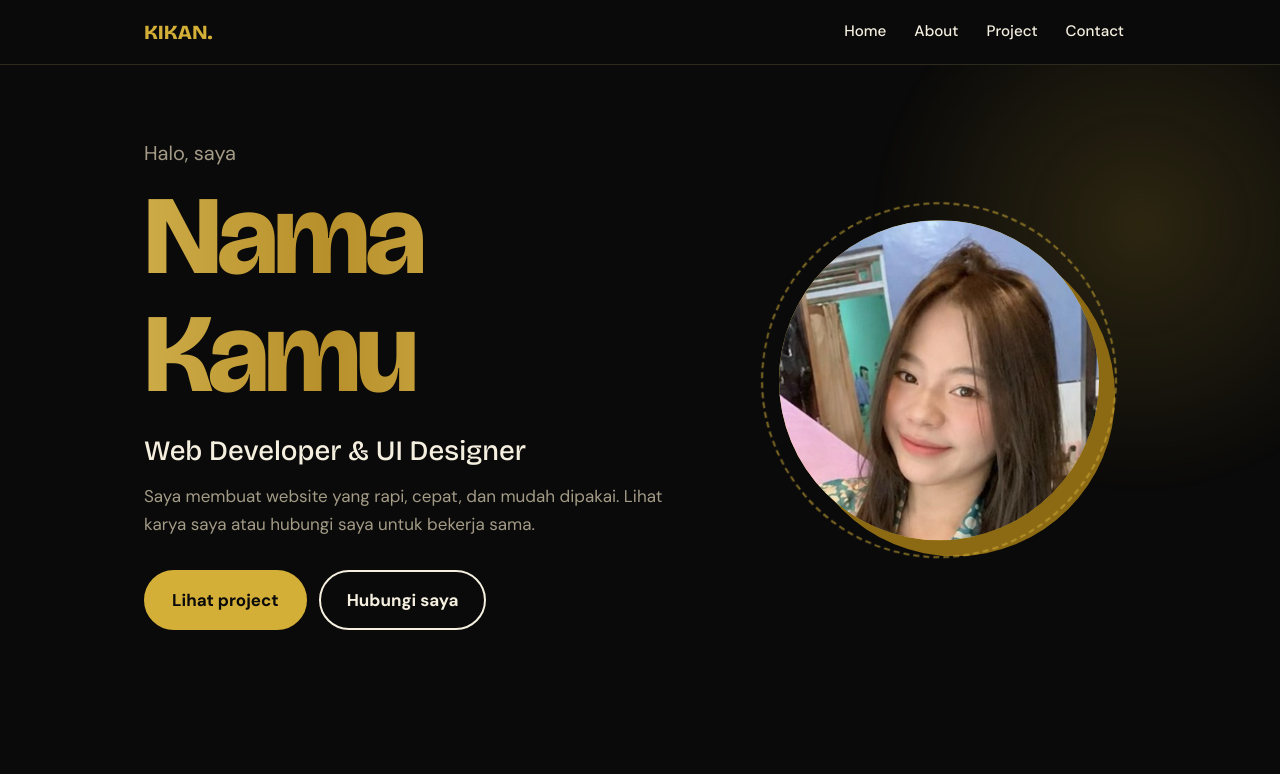
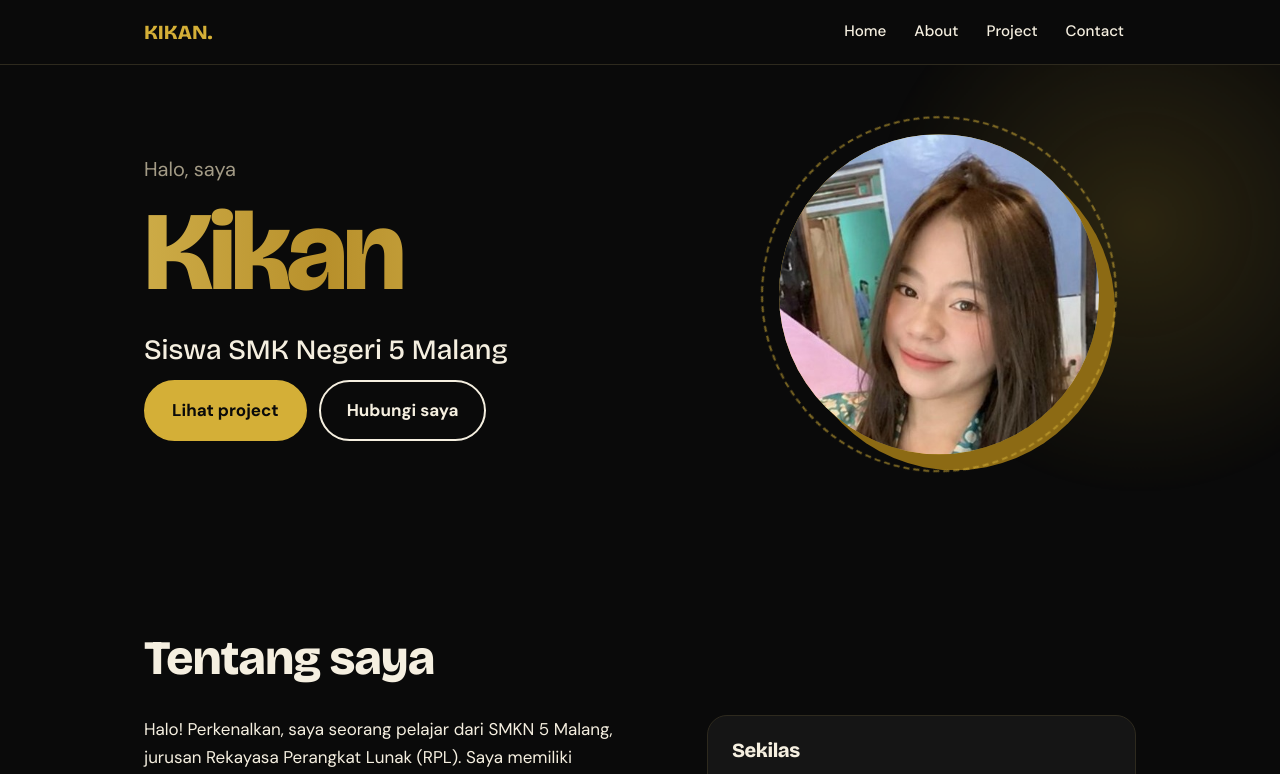
Before and after one commit to kikanayuuh-coder/portofolio3, a plain HTML site: page index.html in a window 1280 px wide. Shown: the top 774 px of the page. Drawn offline with nearby package versions, Linux system fonts and the light colour scheme.

Commit message:
Update portfolio

```diff
--- a/index.html
+++ b/index.html
@@ -28,9 +28,8 @@
         <div class="wrap hero">
           <div>
             <p class="hello">Halo, saya</p>
-            <h1>Nama Kamu</h1>
-            <p class="role">Web Developer &amp; UI Designer</p>
-            <p class="lead">Saya membuat website yang rapi, cepat, dan mudah dipakai. Lihat karya saya atau hubungi saya untuk bekerja sama.</p>
+            <h1>Kikan</h1>
+            <p class="role">Siswa SMK Negeri 5 Malang</p>
             <div class="btns">
               <a class="btn primary" href="#project">Lihat project</a>
               <a class="btn ghost" href="#contact">Hubungi saya</a>
@@ -96,7 +95,7 @@
               <div class="body">
                 <h3>Portofolio</h3>
                 <p>Website profil pribadi pelajar yang menampilkan informasi diri, riwayat pendidikan, keterampilan.</p>
-                <div class="tags"><span>React</span><span>Tailwind</span></div>
+                <div class="tags"><span>HTML</span><span>CSS</span></div>
                 <a class="more" href="https://kikanayuuh-coder.github.io/KikanAyuElisya.github.io/">Lihat project</a>
               </div>
             </article>
```
